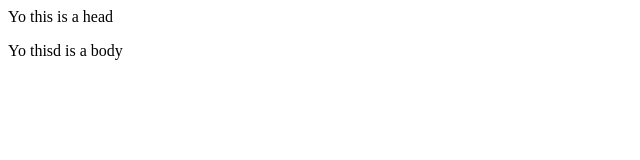
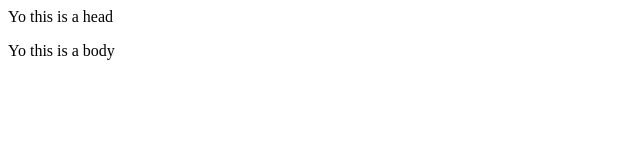
Before and after one commit to Matchitay/sample_website, a plain HTML site: page index.html in a window 1280 px wide. Shown: the full height of the page, 0-640 px from the left. Drawn offline with Linux system fonts and the light colour scheme.

Commit message:
spelling

```diff
--- a/index.html
+++ b/index.html
@@ -3,6 +3,6 @@
 <p>Yo this is a head</p>
 </head>
 <body>
-<p>Yo thisd is a body</p>
+<p>Yo this is a body</p>
 </body>
 </html>
```
